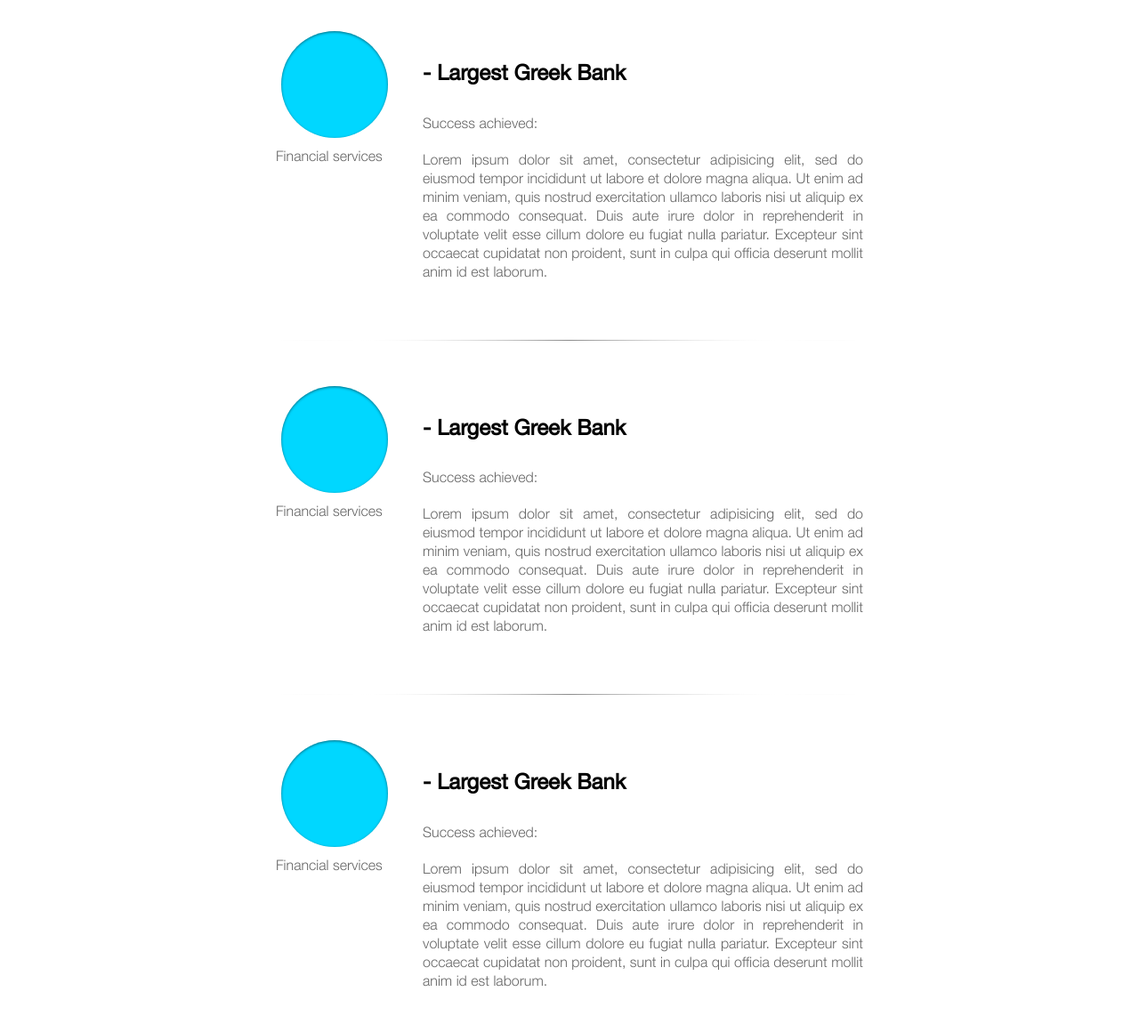
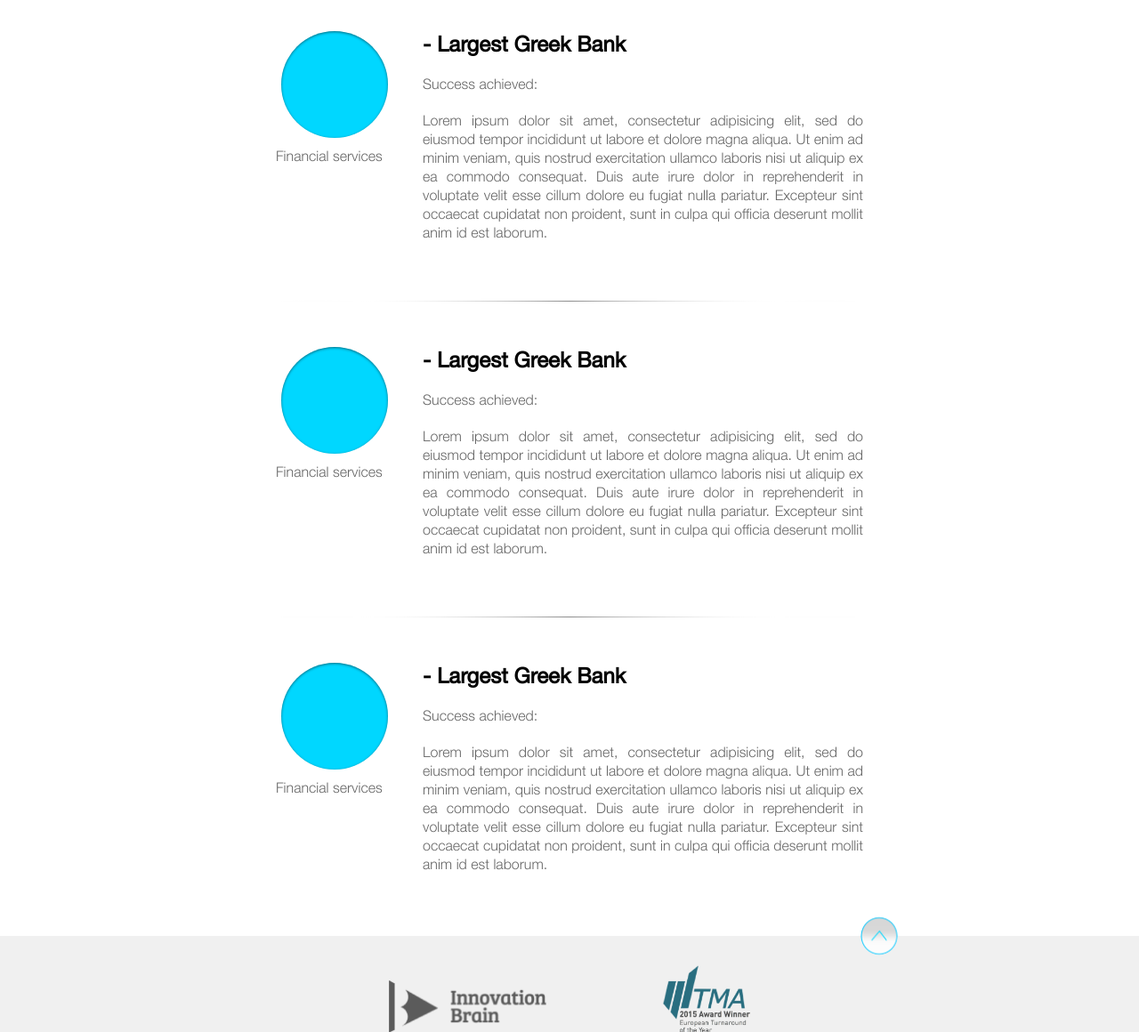
Before and after one commit to markomitranic/innovationBrain, a PHP site: page /production/credentials.html in a window 1280 px wide. Shown: the part 443-1603 px from the top of the page at 89% size. Run offline with PHP 8.4, Linux system fonts and the light colour scheme; style sheets or scripts are compiled from the project's sources.

Commit message:
additional fixes

```diff
--- a/assets/less/credentials.less
+++ b/assets/less/credentials.less
@@ -12,10 +12,13 @@
 
 			h4 {
 				text-align: left;
+				margin-top: 0px;
+    			margin-bottom: 20px;
 			}
 
 			p {
 				text-align: left;
+				margin-bottom: 0;
 			}
 		}
 	}
--- a/production/aboutus.html
+++ b/production/aboutus.html
@@ -41,7 +41,7 @@
 		</ul>
 	</nav>
 
-	<article id="content" class="tabs-content">
+	<article id="content" class="tabs-content about-us">
 		<section id="tab1" class="tab-content">
 			<header>
 				<h3>Innovation Brain has over 20 best industry experts in restructuring and turnaround.</h3>
```
